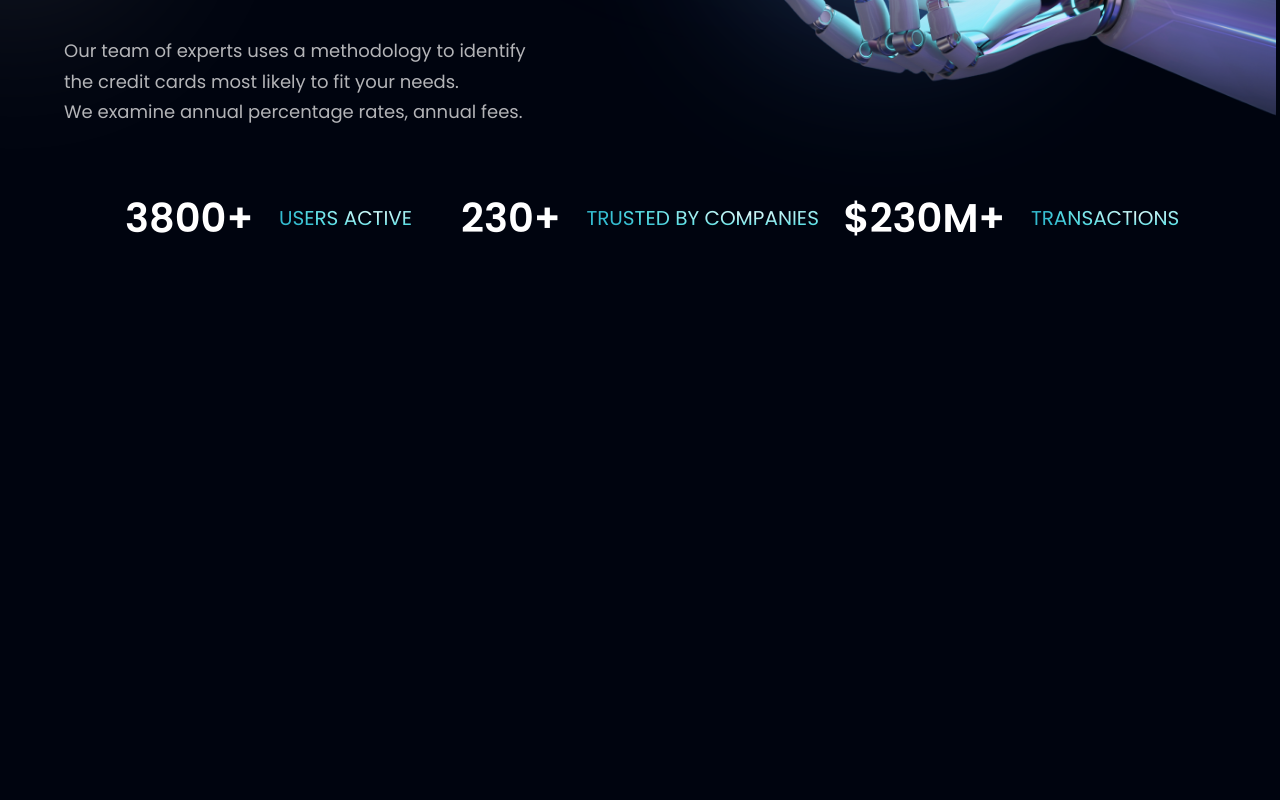
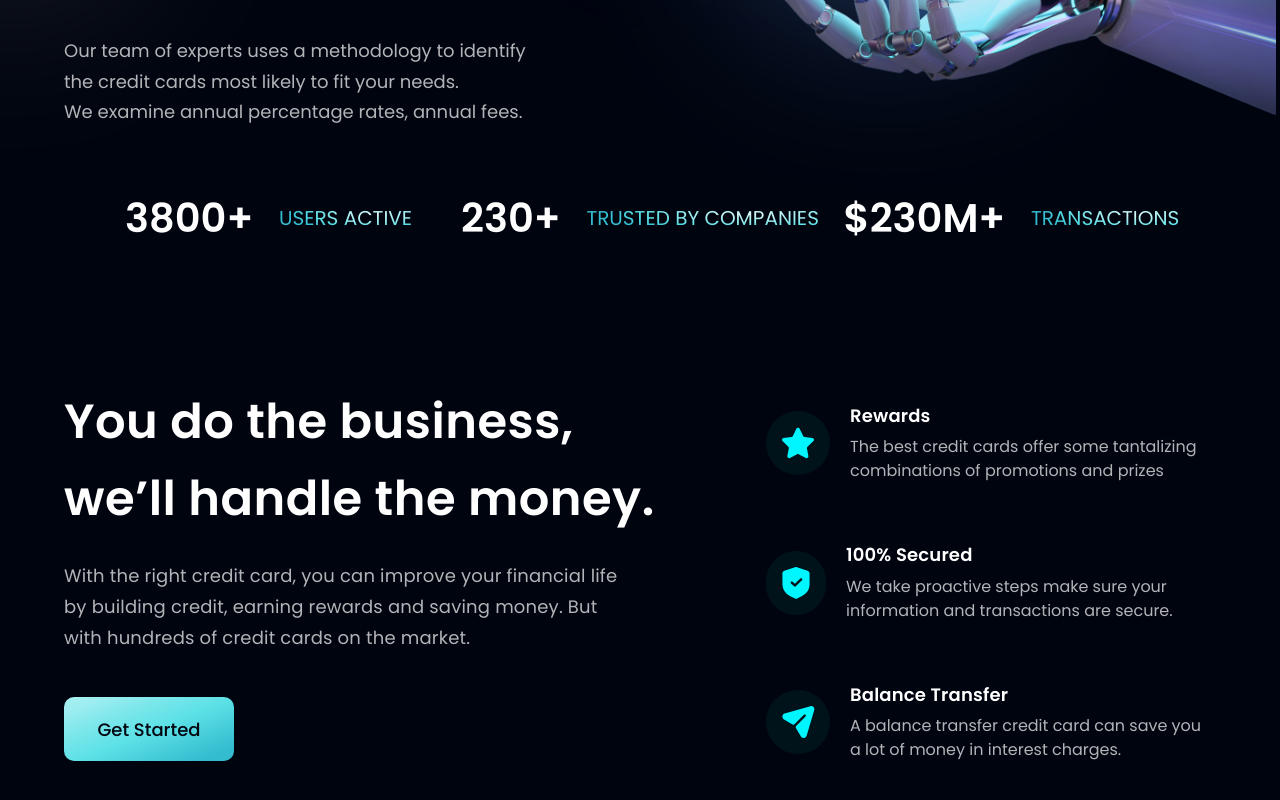
Before and after one commit to emmanuel-ademuyiwa/hooBank, a React (Create React App) app: page / in a window 1280 px wide. Shown: the part 640-1440 px from the top of the page. Before the commit the page ends 884 px from the top, so only its background shows below. Built offline with nearby package versions, Linux system fonts and the light colour scheme.

Commit message:
Featues: Done

```diff
--- a/src/App.tsx
+++ b/src/App.tsx
@@ -3,6 +3,7 @@ import Hero from "./components/Hero/Hero";
 import Navbar from "./components/Navbar/Navbar";
 import "bootstrap/dist/css/bootstrap.min.css";
 import CompanyInfo from "./components/CompanyInfo/CompanyInfo";
+import Features from "./components/Features/Features";
 
 function App() {
   return (
@@ -10,6 +11,7 @@ function App() {
       <Navbar />
       <Hero />
       <CompanyInfo />
+      <Features />
     </div>
   );
 }
--- a/src/components/Button/Button.tsx
+++ b/src/components/Button/Button.tsx
@@ -3,7 +3,7 @@ import React from "react";
 const Button = () => {
   return (
     <button className="custom--button">
-      <h1>Get Started</h1>
+      <h2>Get Started</h2>
     </button>
   );
 };
--- /dev/null
+++ b/src/components/Features/Features.tsx
@@ -0,0 +1,59 @@
+import React from "react";
+import Button from "../Button/Button";
+import { star, shield, send } from "../../assets";
+
+const Features = () => {
+  return (
+    <div className="features">
+      <div className="feature--text">
+        <h1>You do the business, we’ll handle the money.</h1>
+        <p>
+          With the right credit card, you can improve your financial life by
+          building credit, earning rewards and saving money. But with hundreds
+          of credit cards on the market.
+        </p>
+        <Button />
+      </div>
+      <div className="feature--card--container">
+        <div className="feature--card">
+          <div className="img--container">
+            <img src={star} alt="star" />
+          </div>
+          <div className="card--details">
+            <h6>Rewards</h6>
+            <p>
+              The best credit cards offer some tantalizing combinations of
+              promotions and prizes
+            </p>
+          </div>
+        </div>
+        <div className="feature--card">
+          <div className="img--container">
+            <img src={shield} alt="star" />
+          </div>
+          <div className="card--details">
+            <h6>100% Secured</h6>
+            <p>
+              We take proactive steps make sure your information and
+              transactions are secure.
+            </p>
+          </div>
+        </div>
+        <div className="feature--card">
+          <div className="img--container">
+            <img src={send} alt="star" />
+          </div>
+          <div className="card--details">
+            <h6>Balance Transfer</h6>
+            <p>
+              A balance transfer credit card can save you a lot of money in
+              interest charges.
+            </p>
+          </div>
+        </div>
+      </div>
+    </div>
+  );
+};
+
+export default Features;
--- a/src/sass/Button/_button.scss
+++ b/src/sass/Button/_button.scss
@@ -22,7 +22,7 @@
     background-color: #9dedf0;
   }
 
-  h1 {
+  h2 {
     width: 104px;
     height: 27px;
     font-weight: 500;
--- /dev/null
+++ b/src/sass/Features/_features.scss
@@ -0,0 +1,122 @@
+@import "../variables.scss";
+
+.features {
+  padding: 140px 0;
+  display: flex;
+  justify-content: space-between;
+
+  .feature--text {
+    display: flex;
+    flex-direction: column;
+    gap: 24px;
+
+    h1 {
+      max-width: 622px;
+      font-weight: 600;
+      font-size: 48px;
+      line-height: 160%;
+      letter-spacing: 0.01em;
+      color: $white;
+    }
+    p {
+      max-width: 570px;
+      font-weight: 400;
+      font-size: 18px;
+      line-height: 170%;
+      letter-spacing: 0.01em;
+      color: $grey;
+      padding-bottom: 20px;
+    }
+  }
+
+  .feature--card--container {
+    display: flex;
+    flex-direction: column;
+    gap: 20px;
+
+    .feature--card {
+      display: flex;
+      gap: 20px;
+      padding: 20px;
+      border-radius: 20px;
+      cursor: pointer;
+      width: 470px;
+      align-items: center;
+      transition: 0.3s ease;
+
+      .img--container {
+        width: 64px;
+        height: 64px;
+        padding: 16px;
+        background: #09977c1a;
+        border-radius: 64px;
+
+        img {
+          max-width: 38.4px;
+          max-height: 38.4px;
+        }
+      }
+
+      .card--details {
+        display: flex;
+        flex-direction: column;
+        gap: 8px;
+
+        h6 {
+          font-weight: 600;
+          font-size: 18px;
+          line-height: 130%;
+          letter-spacing: 0.01em;
+          color: $white;
+        }
+
+        p {
+          font-weight: 400;
+          font-size: 16px;
+          line-height: 24px;
+          color: $grey;
+          width: 366px;
+        }
+      }
+
+      &:hover {
+        background: linear-gradient(125.17deg, #272727 0%, #11101d 100%);
+        box-shadow: 0px 20px 100px -10px rgba(66, 71, 91, 0.1);
+        border-radius: 20px;
+        transform: scale(1.09);
+        transition: 0.3s ease;
+      }
+    }
+  }
+}
+
+@media screen and (max-width: 768px) {
+  .features {
+    flex-direction: column;
+    .feature--text {
+      h1 {
+        font-size: 40px;
+      }
+    }
+  }
+}
+
+@media screen and (max-width: 1024px) {
+  .features {
+    flex-direction: column;
+    gap: 64px;
+
+    .feature--card {
+      width: 100% !important;
+
+      p {
+        width: 100% !important;
+      }
+    }
+    .feature--text {
+      h1 {
+        font-size: 40px;
+      }
+    }
+  }
+}
--- a/src/sass/main.scss
+++ b/src/sass/main.scss
@@ -9,6 +9,9 @@
 @import "./Hero/hero";
 //Company Info
 @import "./CompanyInfo/company-info";
+//Features
+@import "./Features/features";
+
 
 html {
   background: #00040f;
```
